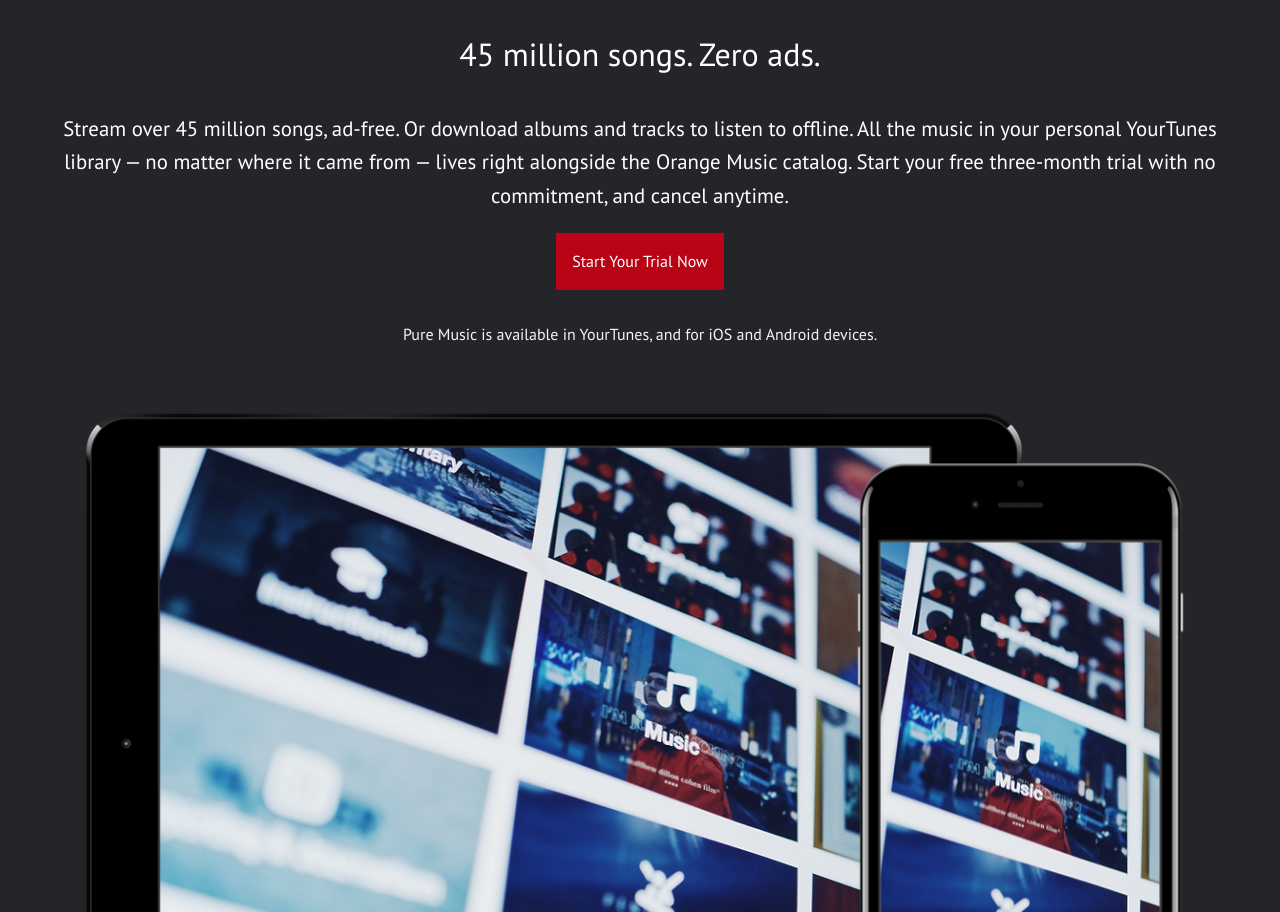
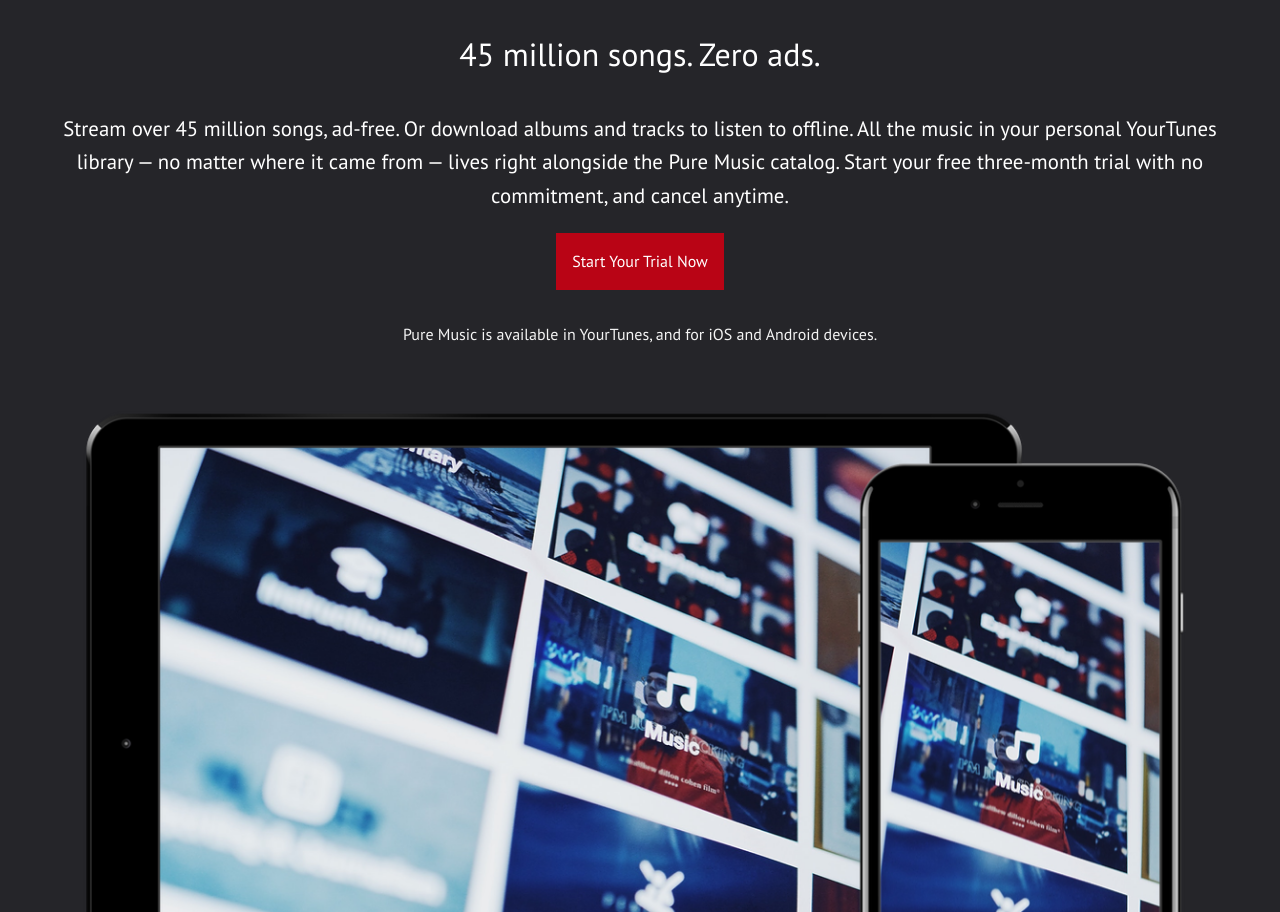
Before and after one commit to Cassydo/yourtunes, a plain HTML site: page index.html in a window 1280 px wide. Shown: the part 899-1811 px from the top of the page. Drawn offline with nearby package versions, Linux system fonts and the light colour scheme.

Commit message:
Update index.html

```diff
--- a/index.html
+++ b/index.html
@@ -56,7 +56,7 @@
             </h2>
             <h3 class="font-weight">45 million songs. Zero ads.</h3>
             <p class="lead">Stream over 45 million songs, ad-free. Or download albums and tracks to listen to offline. All the music in your
-                personal YourTunes library — no matter where it came from — lives right alongside the Orange Music catalog.
+                personal YourTunes library — no matter where it came from — lives right alongside the Pure Music catalog.
                 Start your free three-month trial with no commitment, and cancel anytime.</p>
             <a href="#" class="btn btn-primary mb">Start Your Trial Now</a>
             <p class="text-light">Pure Music is available in YourTunes, and for iOS and Android devices.</p>
```
